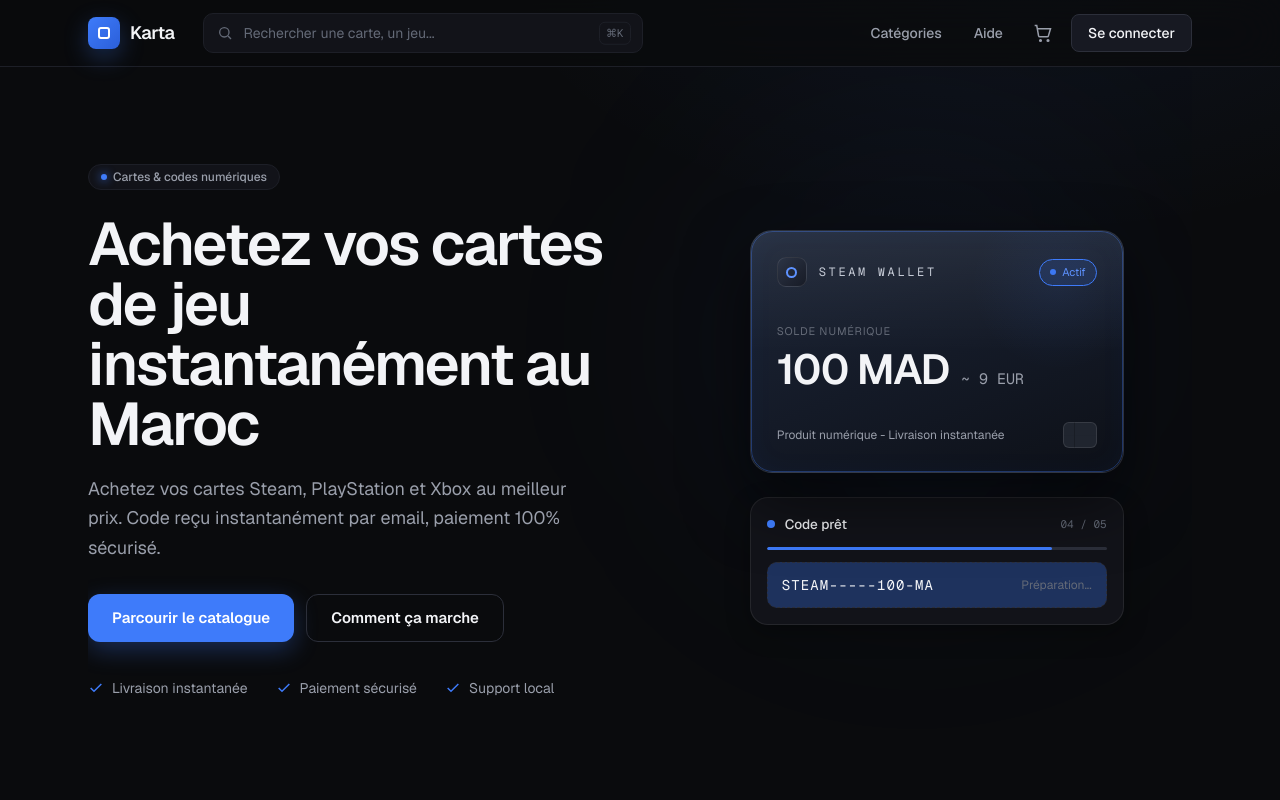
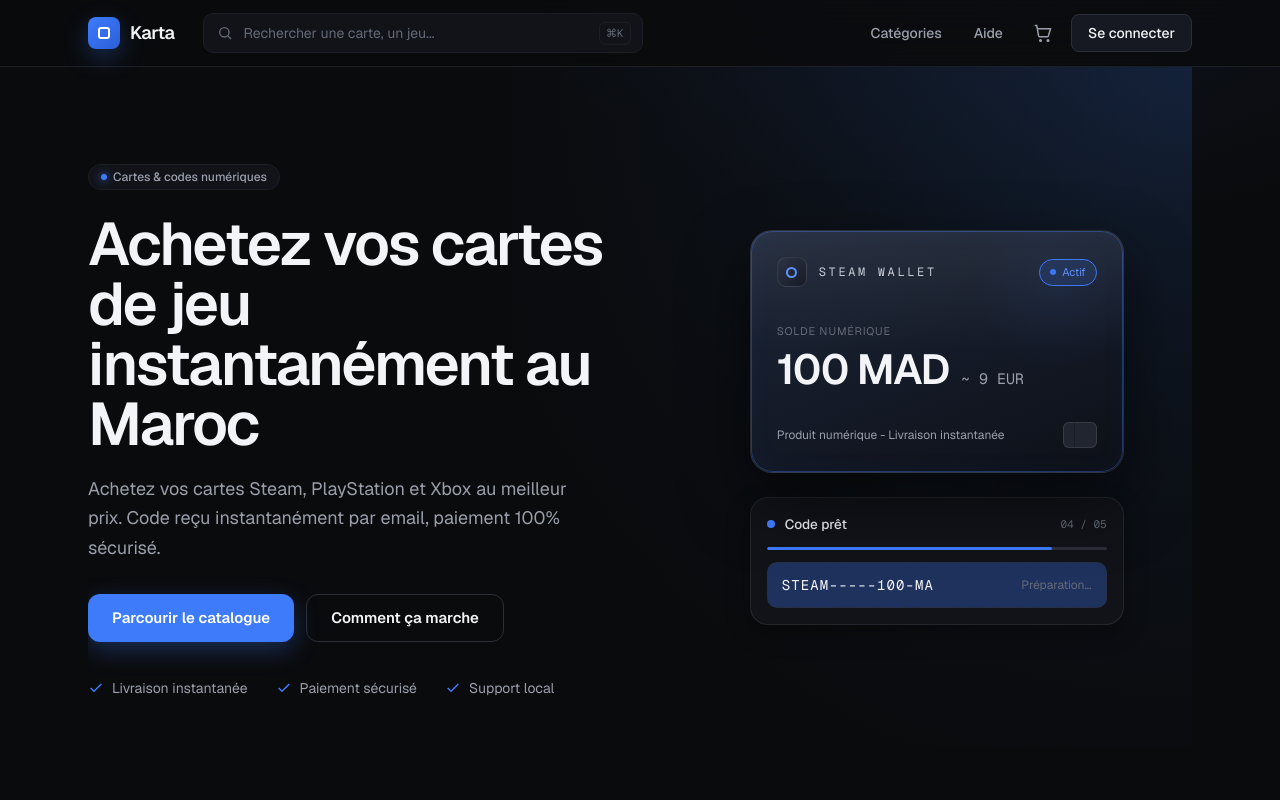
Before and after one commit to GhostKnight340/digistore, a Next.js app: page / in a window 1280 px wide. Shown: the top 800 px of the page. Built offline with nearby package versions, Linux system fonts and the light colour scheme; no server answers; the database is empty.

Commit message:
polish: replace hero corner glow with natural radial-gradient ambient light
Co-Authored-By: Claude Sonnet 4.6 <noreply@anthropic.com>
Claude-Session: https://claude.ai/code/session_016HP3MbzMohjRECrZAjxgWp

```diff
--- a/src/app/page.tsx
+++ b/src/app/page.tsx
@@ -62,7 +62,13 @@ export default function HomePage() {
     <div className="container-page">
       {settings.homepage.showHero && (
         <section className="relative overflow-hidden py-16 sm:py-24">
-          <div className="pointer-events-none absolute right-[5%] top-[8%] h-[440px] w-[440px] rounded-full bg-accent/[0.05] blur-[110px]" />
+          <div
+            className="pointer-events-none absolute right-0 top-0 h-[680px] w-[680px]"
+            style={{
+              background:
+                "radial-gradient(circle at top right, rgba(59,130,246,0.16) 0%, rgba(59,130,246,0.10) 20%, rgba(59,130,246,0.05) 40%, rgba(59,130,246,0.02) 60%, transparent 80%)",
+            }}
+          />
           <div className="relative grid items-center gap-12 lg:grid-cols-[1fr_0.95fr] lg:gap-14">
             <div>
               <span className="chip">
```
